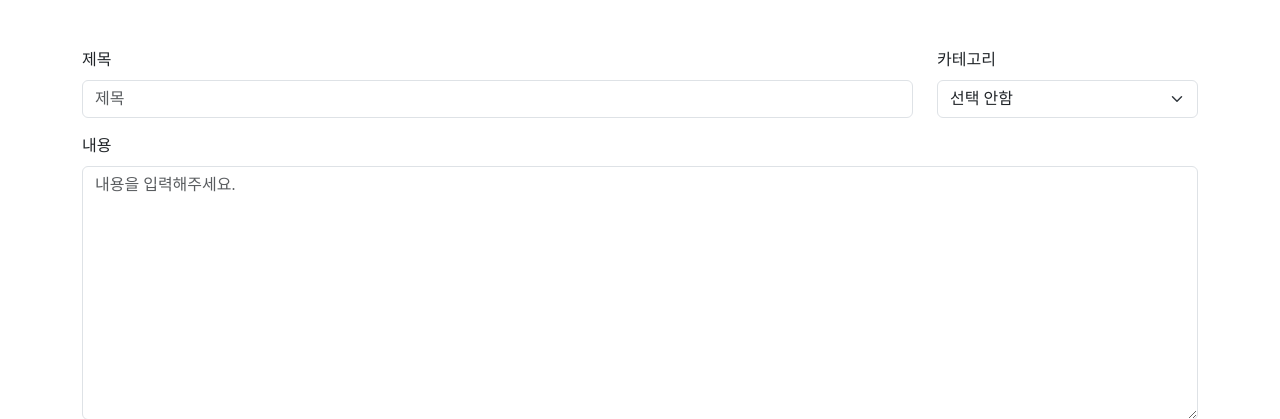
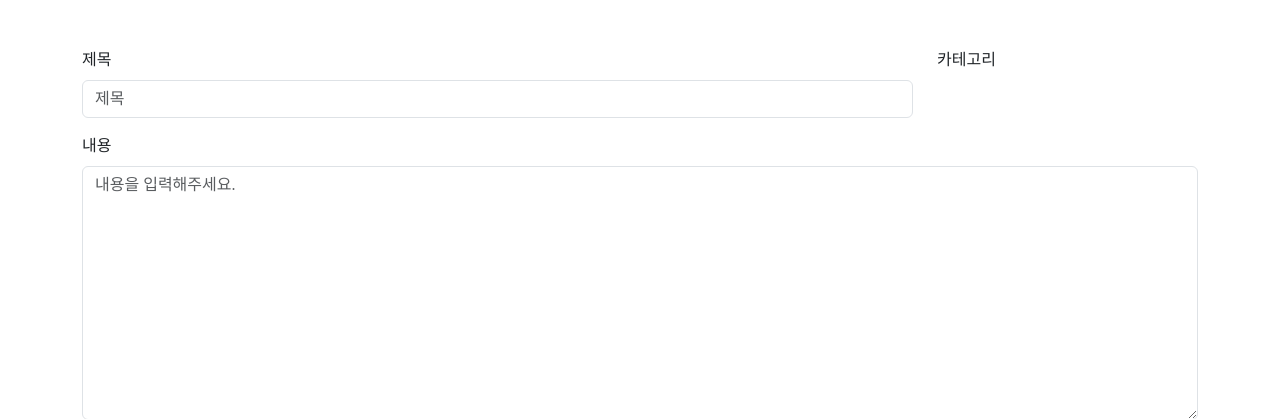
Before and after one commit to jiminkyung/Pholog, a Django app: page /blog/create/ in a window 1280 px wide. Shown: the part 90-509 px from the top of the page. Run offline with Django 5.2, Linux system fonts and the light colour scheme; the visitor is signed in with stand-in values (Sample User, id 1); some libraries are stand-ins or nearby versions; some web fonts are replaced.

Commit message:
카테고리 파트 수정

```diff
--- a/templates/posts/post_form.html
+++ b/templates/posts/post_form.html
@@ -14,13 +14,7 @@
       </div>
       <div class="col-md-3">
         <label for="id_categories" class="form-label">카테고리</label>
-        {% comment %} {{ form.categories|add_class:"form-select" }} {% endcomment %}
-        <select name="categories" class="form-select" id="id_categories">
-          <option value="">선택 안함</option>
-          {% for category in form.categories.field.queryset %}
-          <option value="{{ category.id }}">{{ category.name }}</option>
-          {% endfor %}
-        </select>
+        {{ form.categories|add_class:"form-select" }}
       </div>
     </div>
     <div class="mb-3">
```
